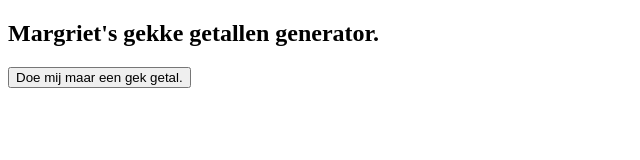
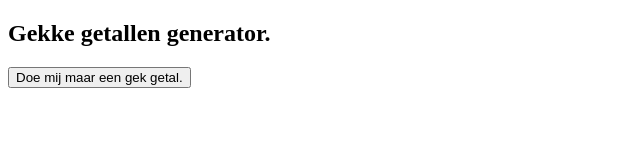
Before and after one commit to geobruce/geobruce.github.io, a plain HTML site: page Getal.html in a window 1280 px wide. Shown: the whole page, without its empty margins (0-640 px from the left). Drawn offline with Linux system fonts and the light colour scheme.

Commit message:
renamed gekke getallen generator

```diff
--- a/Getal.html
+++ b/Getal.html
@@ -2,7 +2,7 @@
 <html>
 <body>
 
-<h2>Margriet's gekke getallen generator.</h2>
+<h2>Gekke getallen generator.</h2>
 
 <button type="button" onclick="randomMargi()"> Doe mij maar een gek getal.</button>
 
```
